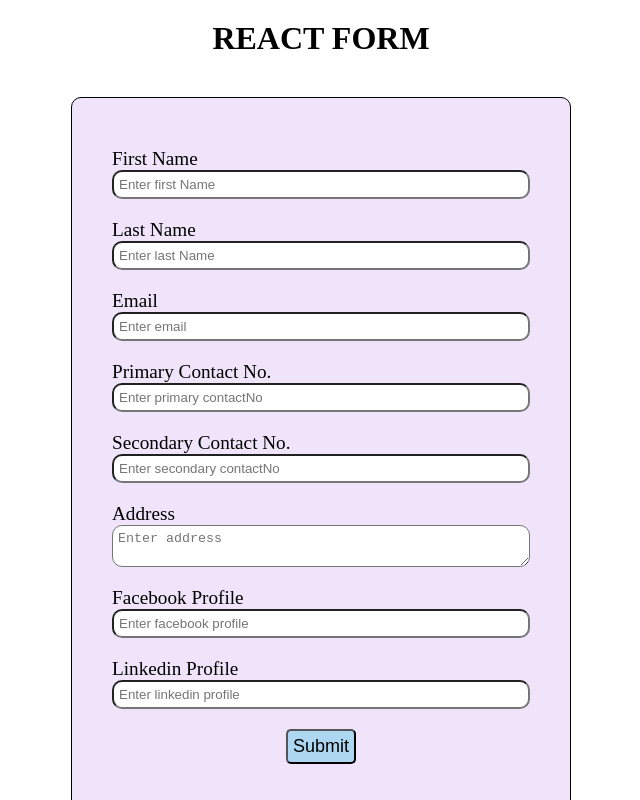
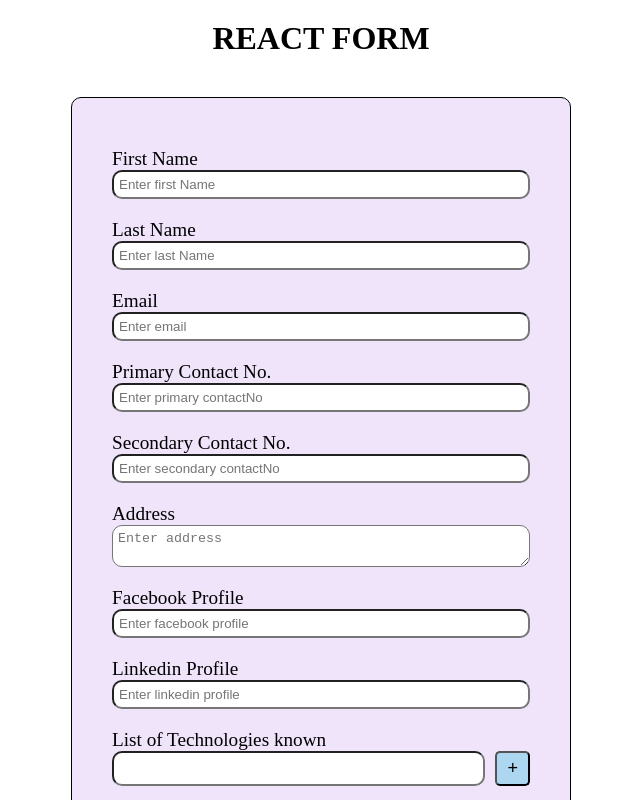
Before and after one commit to parmarayushi/react-form, a React (Vite) app: page / in a window 1280 px wide. Shown: the whole page, without its empty margins (319-959 px from the left). Built offline with nearby package versions, Linux system fonts and the light colour scheme.

Commit message:
feat: implemented <FieldArray /> component.

```diff
--- a/src/components/EmployeeForm-using-components.tsx
+++ b/src/components/EmployeeForm-using-components.tsx
@@ -1,4 +1,4 @@
-import { ErrorMessage, Field, Form, Formik } from "formik";
+import { ErrorMessage, Field, FieldArray, Form, Formik } from "formik";
 import * as Yup from "yup";
 import { EmpForm } from "../models/empForm";
 import "./EmployeeForm.css";
@@ -14,6 +14,7 @@ export default function EmployeeFormUsingComponent() {
       facebook: "",
       linkedin: "",
     },
+    technologiesKnown: [""],
   };
 
   // Validation using Yup library
@@ -122,6 +123,46 @@ export default function EmployeeFormUsingComponent() {
           />
         </div>
 
+        <div className="form-control">
+          <label htmlFor="linkedin">List of Technologies known</label>
+          <FieldArray name="technologiesKnown">
+            {(fieldArrayProps) => {
+              console.log("fieldArrayProps", fieldArrayProps);
+              const { push, remove, form } = fieldArrayProps;
+              const { values } = form;
+              const { technologiesKnown } = values;
+              return (
+                <>
+                  {technologiesKnown.map(
+                    (technKnown: string[], index: number) => (
+                      <div key={index} className="technology">
+                        <Field name={`technologiesKnown[${index}]`} />
+                        {index > 0 && (
+                          <button
+                            type="button"
+                            className="technology-button"
+                            onClick={() => remove(index)}
+                          >
+                            -
+                          </button>
+                        )}
+
+                        <button
+                          type="button"
+                          className="technology-button"
+                          onClick={() => push("")}
+                        >
+                          +
+                        </button>
+                      </div>
+                    )
+                  )}
+                </>
+              );
+            }}
+          </FieldArray>
+        </div>
+
         <div className="buttonContainer">
           <button type="submit" className="button">
             Submit
--- a/src/components/EmployeeForm.css
+++ b/src/components/EmployeeForm.css
@@ -36,3 +36,16 @@ textarea {
 .errorMsg {
   color: #f52323;
 }
+
+.technology {
+  display: flex;
+  margin-bottom: 10px;
+}
+
+.technology-button {
+  font-size: 18px;
+  padding: 5px 10px;
+  border-radius: 5px;
+  background-color: #add6f0;
+  margin-left: 10px;
+}
--- a/src/models/empForm.tsx
+++ b/src/models/empForm.tsx
@@ -8,4 +8,5 @@ export type EmpForm = {
     facebook: string;
     linkedin: string;
   };
+  technologiesKnown: string[];
 };
```
Also changed, not shown: src/components/EmployeeForm.tsx (+7 -1 lines).
